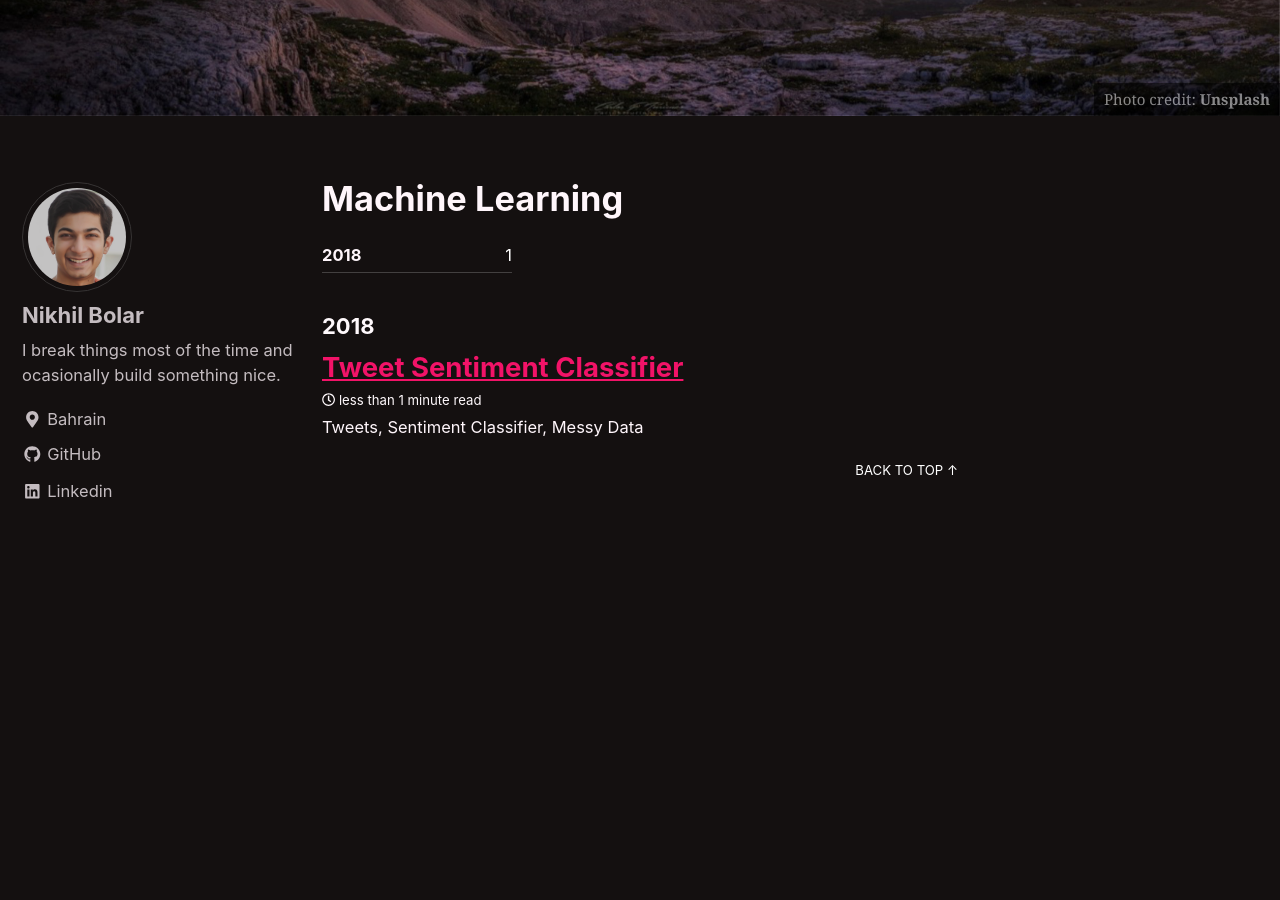
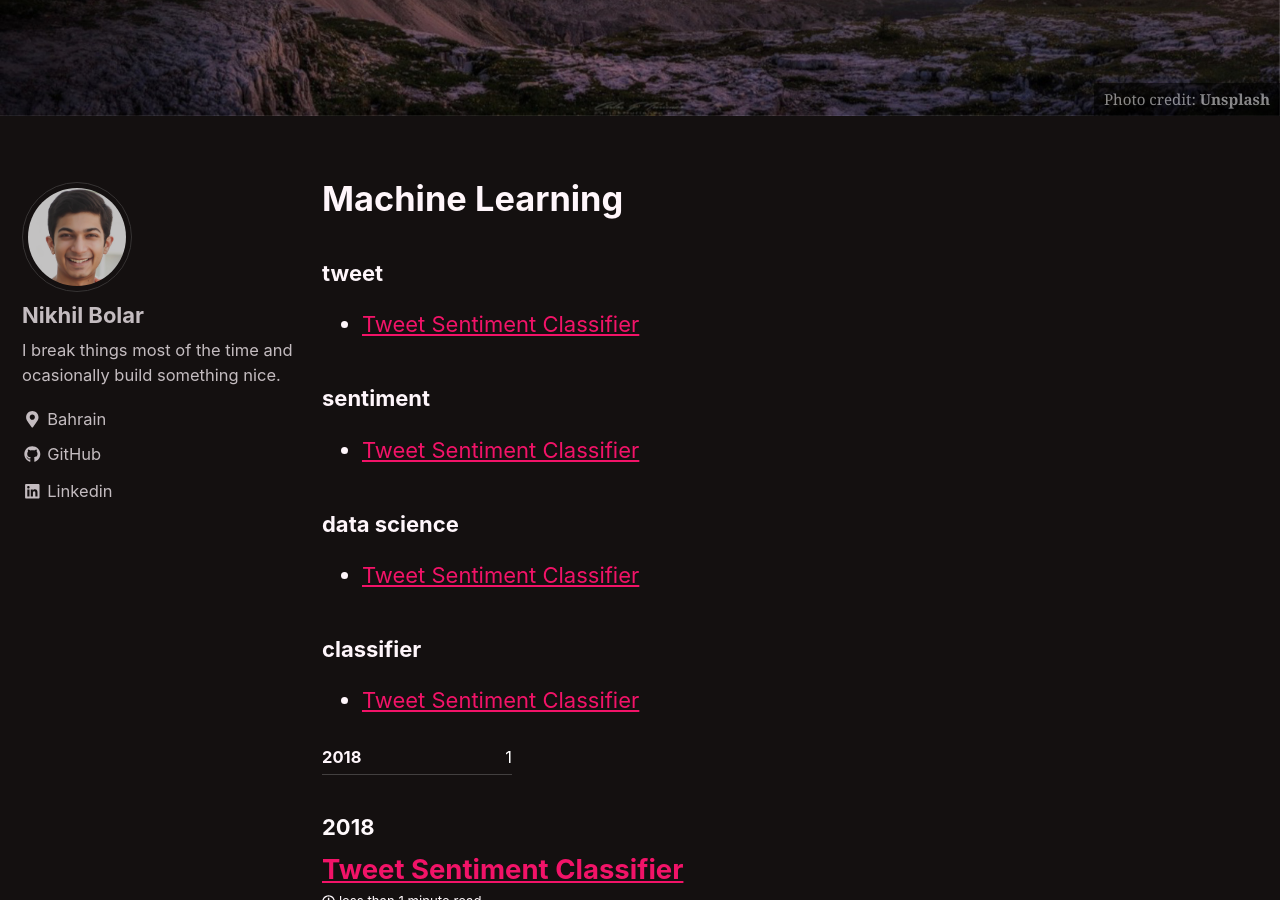
Before and after one commit to nbolar/nbolar.github.io, a Jekyll site: the page built from _pages/machine-learning.md, in a window 1280 px wide and 900 px high, scrolled down 481 px. Built offline with Jekyll 4.4.1, drawn with Linux system fonts in a browser that asks for light colours; cached includes are drawn as plain includes.

Commit message:
Update machine-learning.md

```diff
--- a/_pages/machine-learning.md
+++ b/_pages/machine-learning.md
@@ -3,7 +3,16 @@
 permalink: /machine-learning/
 title: "Machine Learning"
 author_profile: true
+tags: [tweets, sentiment classifier]
 header:
   image: "/images/photo4.jpg"
   caption: "Photo credit: [**Unsplash**](https://unsplash.com)"
 ---
+{% for tag in site.tags %}
+  <h3>{{ tag[0] }}</h3>
+  <ul>
+    {% for post in tag[1] %}
+      <li><a href="{{ post.url }}">{{ post.title }}</a></li>
+    {% endfor %}
+  </ul>
+{% endfor %}
```
